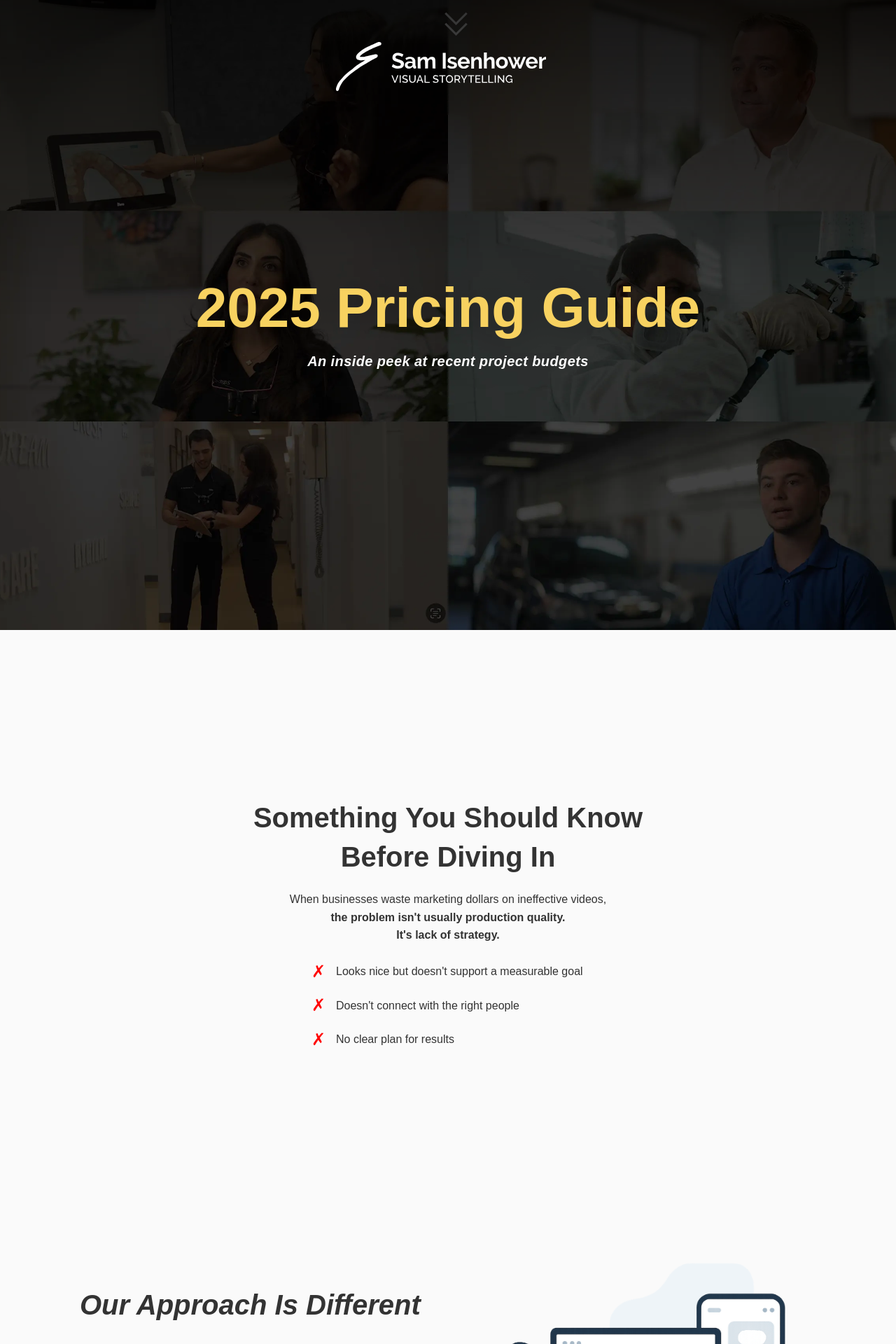
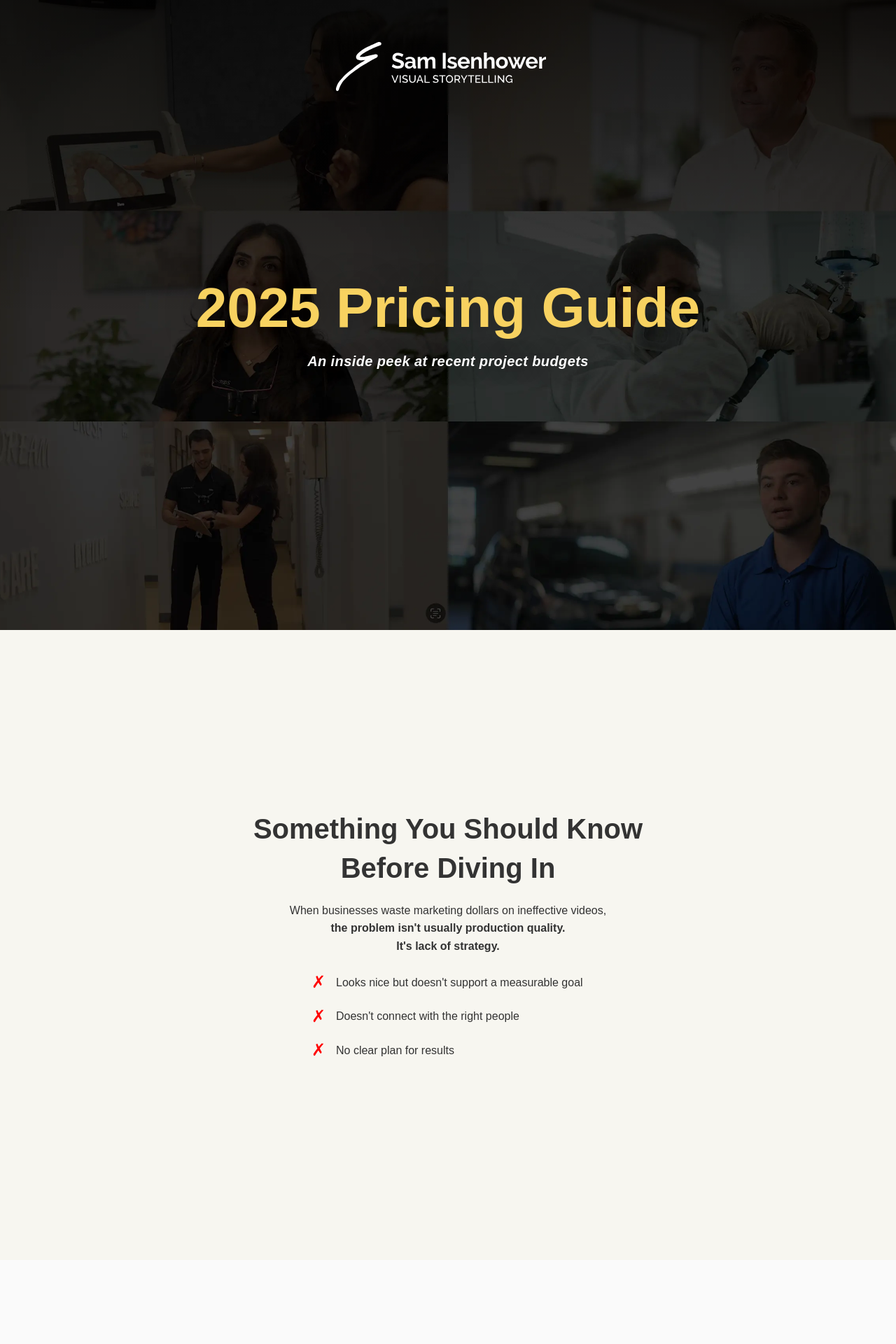
Before and after one commit to samisenhower/samisenhower.github.io, a Jekyll site: the page pricing-guide.html, which Jekyll copies as it is, in a window 1280 px wide. Shown: the top 1920 px of the page at 70% size. Built offline with Jekyll 4.4.1, drawn with Linux system fonts in a browser that asks for light colours.

Commit message:
Adjustments to 2nd section: added light yellow bg, removed floating arrows, changed height, etc

```diff
--- a/pricing-guide.html
+++ b/pricing-guide.html
@@ -312,11 +312,12 @@
 	.dark-card-wrapper {
 		display: flex;
   flex-wrap: wrap;
-  margin-top: 23vh;
-  margin-bottom: 8vh;
+  xmargin-top: 23vh;
+  xmargin-bottom: 8vh;
   margin-left: auto;
   margin-right: auto;
   justify-content: center;
+  height: 100vh;
 	}
 
 	.study-card-wrapper {
@@ -848,6 +849,7 @@
   </section>
 </div>
   <!-- Dark Card Section -->
+<div style="background: #f7f6f0;">
 <section class="dark-card-section" style="margin-bottom: 15vh;">
   <div class="dark-card-wrapper">
     <div class="section card-dark" id="goal">
@@ -870,11 +872,12 @@
       </div>
     </div>
   </div>
-  <div class="section double-down-arrow" style="width: 100%;"></div>
+  <!--div class="section double-down-arrow" style="width: 100%;"></div-->
 </section>
+</div>
 
 <!-- White Card and Illustration Section -->
-<section class="approach-wrapper" style="margin-bottom: 200px;">
+<section class="approach-wrapper" style="margin-bottom: 200px; margin-top: 130px;">
   <div class="content-illustration-wrapper">
     <div class="white-card-wrapper">
       <div class="section card-white" id="challenges">
```
